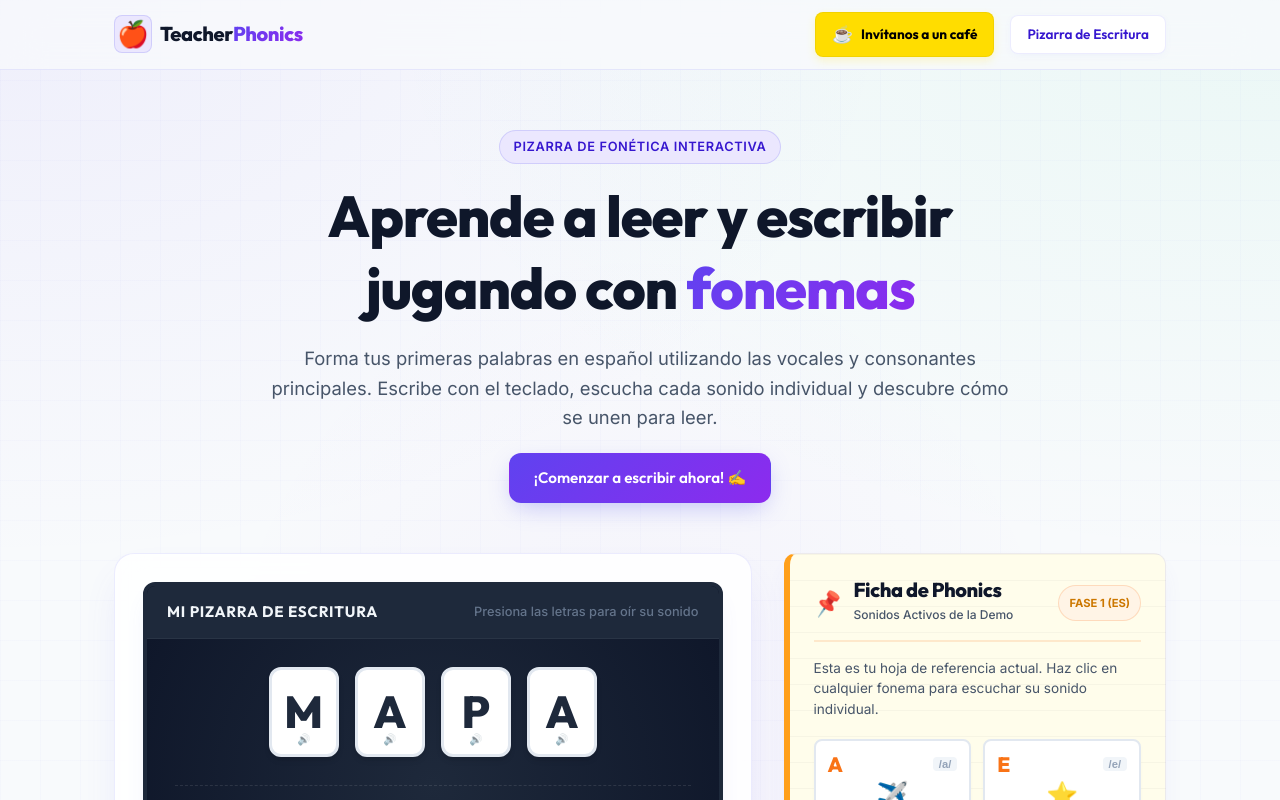
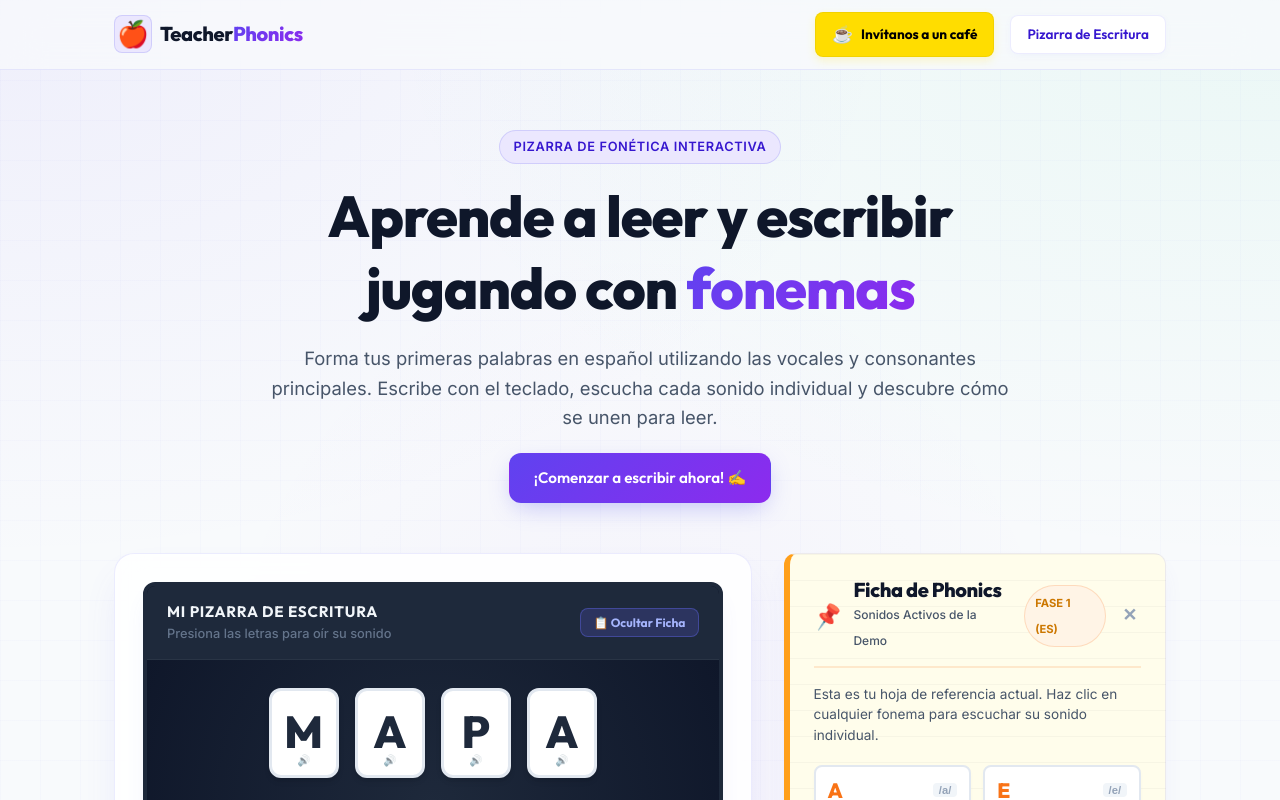
Before and after one commit to arribass/teacher-phonics, a React (Vite) app: page / in a window 1280 px wide. Shown: the top 800 px of the page. Built offline with nearby package versions, Linux system fonts and the light colour scheme.

Commit message:
feat: enhanced app UI

```diff
--- a/src/App.tsx
+++ b/src/App.tsx
@@ -44,6 +44,7 @@ function App() {
   const [activeSpellingIndex, setActiveSpellingIndex] = useState<number | null>(null);
   const [isPlaying, setIsPlaying] = useState<boolean>(false);
   const [errorMsg, setErrorMsg] = useState<string>('');
+  const [showPhonicsSheet, setShowPhonicsSheet] = useState<boolean>(true);
 
   // Voice synthesis helper
   const speak = (text: string, rate = 1.0): Promise<void> => {
@@ -221,7 +222,7 @@ function App() {
       {/* Writing Sandbox Section */}
       <section id="sandbox" className="sandbox-section">
         <div className="container">
-          <div className="sandbox-workspace">
+          <div className={`sandbox-workspace ${!showPhonicsSheet ? 'hide-sheet' : ''}`}>
 
             {/* Left Column: Slate Workshop */}
             <div className="workspace-editor">
@@ -230,8 +231,17 @@ function App() {
                 {/* Display / Slate */}
                 <div className="slate-container">
                   <div className="slate-header">
+                    <div className="slate-header-left">
                       <span className="slate-title">Mi Pizarra de Escritura</span>
                       <span className="slate-subtitle">Presiona las letras para oír su sonido</span>
+                    </div>
+                    <button
+                      className={`btn-toggle-sheet ${showPhonicsSheet ? 'active' : ''}`}
+                      onClick={() => setShowPhonicsSheet(!showPhonicsSheet)}
+                      title={showPhonicsSheet ? 'Ocultar Ficha de Referencia' : 'Mostrar Ficha de Referencia'}
+                    >
+                      📋 {showPhonicsSheet ? 'Ocultar Ficha' : 'Ver Ficha'}
+                    </button>
                   </div>
 
                   <div className="slate-content">
@@ -405,6 +415,7 @@ function App() {
             </div>
 
             {/* Right Column: Classroom Phonics Sheet */}
+            {showPhonicsSheet && (
               <div className="workspace-sheet">
                 <div className="phonics-sheet card-glass">
                   <div className="sheet-header">
@@ -414,6 +425,13 @@ function App() {
                       <span className="sheet-subtitle">Sonidos Activos de la Demo</span>
                     </div>
                     <span className="sheet-level-badge">Fase 1 (es)</span>
+                    <button
+                      className="sheet-close-btn"
+                      onClick={() => setShowPhonicsSheet(false)}
+                      title="Ocultar Ficha de Phonics"
+                    >
+                      ✕
+                    </button>
                   </div>
 
                   <div className="sheet-body">
@@ -453,6 +471,7 @@ function App() {
                   </div>
                 </div>
               </div>
+            )}
 
           </div>
         </div>
--- a/src/index.css
+++ b/src/index.css
@@ -367,6 +367,11 @@ p {
   grid-template-columns: 1.25fr 0.75fr;
   gap: 32px;
   align-items: start;
+  transition: all var(--transition-normal);
+}
+
+.sandbox-workspace.hide-sheet {
+  grid-template-columns: 1fr;
 }
 
 .workspace-editor {
@@ -403,6 +408,45 @@ p {
   justify-content: space-between;
   align-items: center;
   border-bottom: 1px solid rgba(255,255,255,0.05);
+}
+
+.slate-header-left {
+  display: flex;
+  flex-direction: column;
+}
+
+.btn-toggle-sheet {
+  background: rgba(255, 255, 255, 0.08);
+  border: 1px solid rgba(255, 255, 255, 0.15);
+  color: #cbd5e1;
+  font-family: var(--font-heading);
+  font-size: 0.75rem;
+  font-weight: 700;
+  padding: 6px 12px;
+  border-radius: var(--radius-sm);
+  cursor: pointer;
+  transition: all var(--transition-fast);
+  display: inline-flex;
+  align-items: center;
+  gap: 6px;
+}
+
+.btn-toggle-sheet:hover {
+  background: rgba(255, 255, 255, 0.15);
+  color: #ffffff;
+  border-color: rgba(255, 255, 255, 0.25);
+  transform: translateY(-1px);
+}
+
+.btn-toggle-sheet.active {
+  background: rgba(99, 102, 241, 0.2);
+  border-color: rgba(99, 102, 241, 0.4);
+  color: #a5b4fc;
+}
+
+.btn-toggle-sheet.active:hover {
+  background: rgba(99, 102, 241, 0.3);
+  color: #ffffff;
 }
 
 .slate-title {
@@ -948,6 +992,26 @@ p {
   text-transform: uppercase;
 }
 
+.sheet-close-btn {
+  background: transparent;
+  border: none;
+  color: var(--text-light);
+  font-size: 1.1rem;
+  font-weight: bold;
+  cursor: pointer;
+  transition: all var(--transition-fast);
+  padding: 4px;
+  line-height: 1;
+  display: flex;
+  align-items: center;
+  justify-content: center;
+}
+
+.sheet-close-btn:hover {
+  color: #ef4444;
+  transform: scale(1.15);
+}
+
 .sheet-intro {
   font-size: 0.85rem;
   color: var(--text-muted);
@@ -1108,6 +1172,8 @@ p {
   font-size: 0.75rem;
   color: var(--text-light);
   text-align: center;
+  width: 100%;
+  margin-top: 16px;
 }
 
 /* Responsive Customization */
```
Lines whose indentation alone changed are shown as unchanged.
